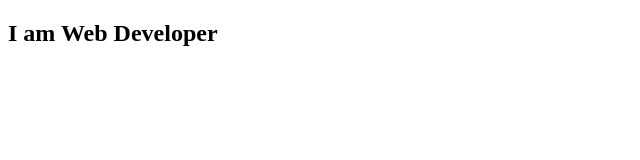
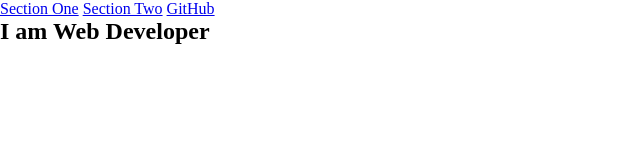
Before and after one commit to kakarrot92/Third-Project, a plain HTML site: page index.html in a window 1280 px wide. Shown: the whole page, without its empty margins (0-640 px from the left). Drawn offline with Linux system fonts and the light colour scheme.

Commit message:
Last Commit

```diff
--- a/css/style.css
+++ b/css/style.css
@@ -0,0 +1,12 @@
+* {
+    margin: 0;
+    padding: 0;
+    box-sizing: border-box;
+}
+#welcome-section {
+    height: 100vw;
+}
+
+#navbar {
+
+}
--- a/index.html
+++ b/index.html
@@ -8,13 +8,17 @@
 
   <body>
     <script src="https://cdn.freecodecamp.org/testable-projects-fcc/v1/bundle.js"></script>
-    <nav id="navbar"></nav>
+    <nav id="navbar">
+      <a href="#welcome-section">Section One</a>
+      <a href="#projects">Section Two</a>
+      <a id="profile-link" target="_blank" href="https://github.com/kakarrot92">GitHub</a>
+    </nav>
     <section id="welcome-section">
       <h1>I am Web Developer</h1>
     </section>
     <section id="projects">
       <a href="#project"></a>
-      <div class="projects-tile">
+      <div class="project-tile">
 
       </div>
     </section>
```
